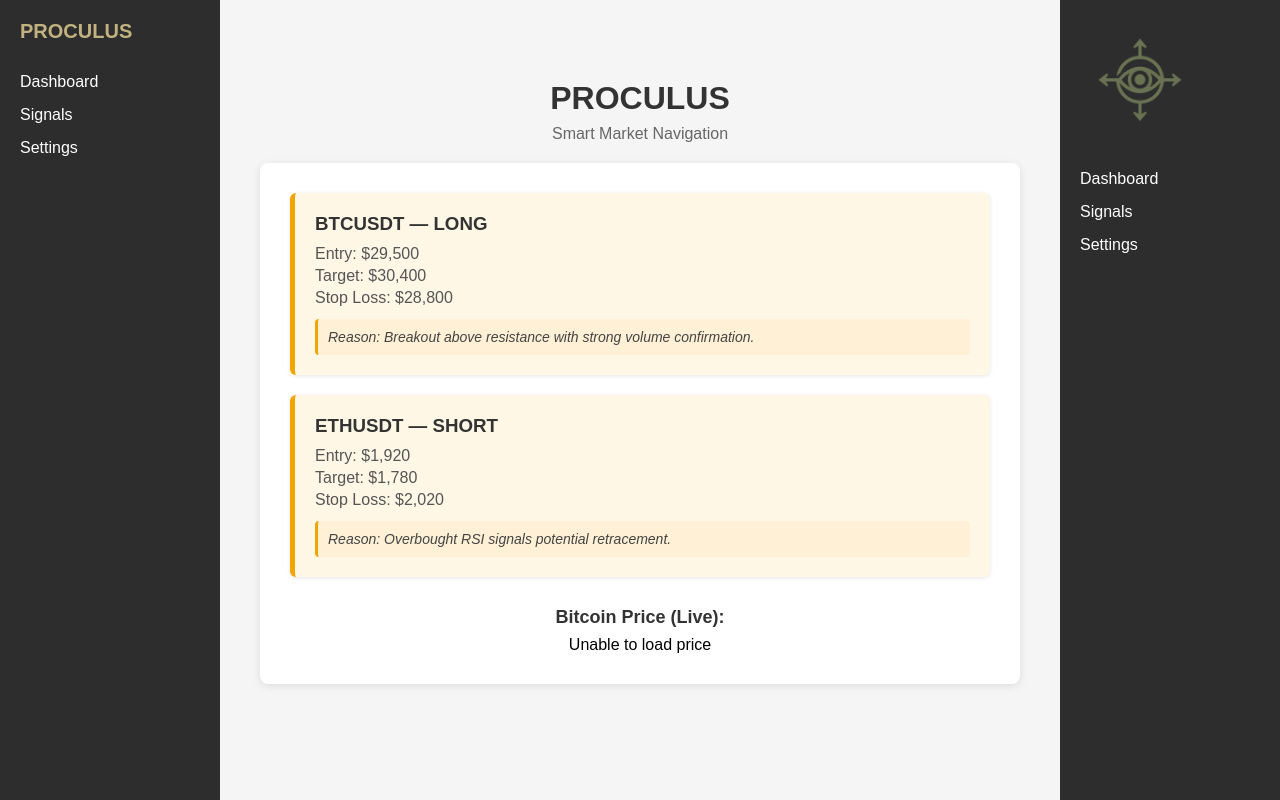
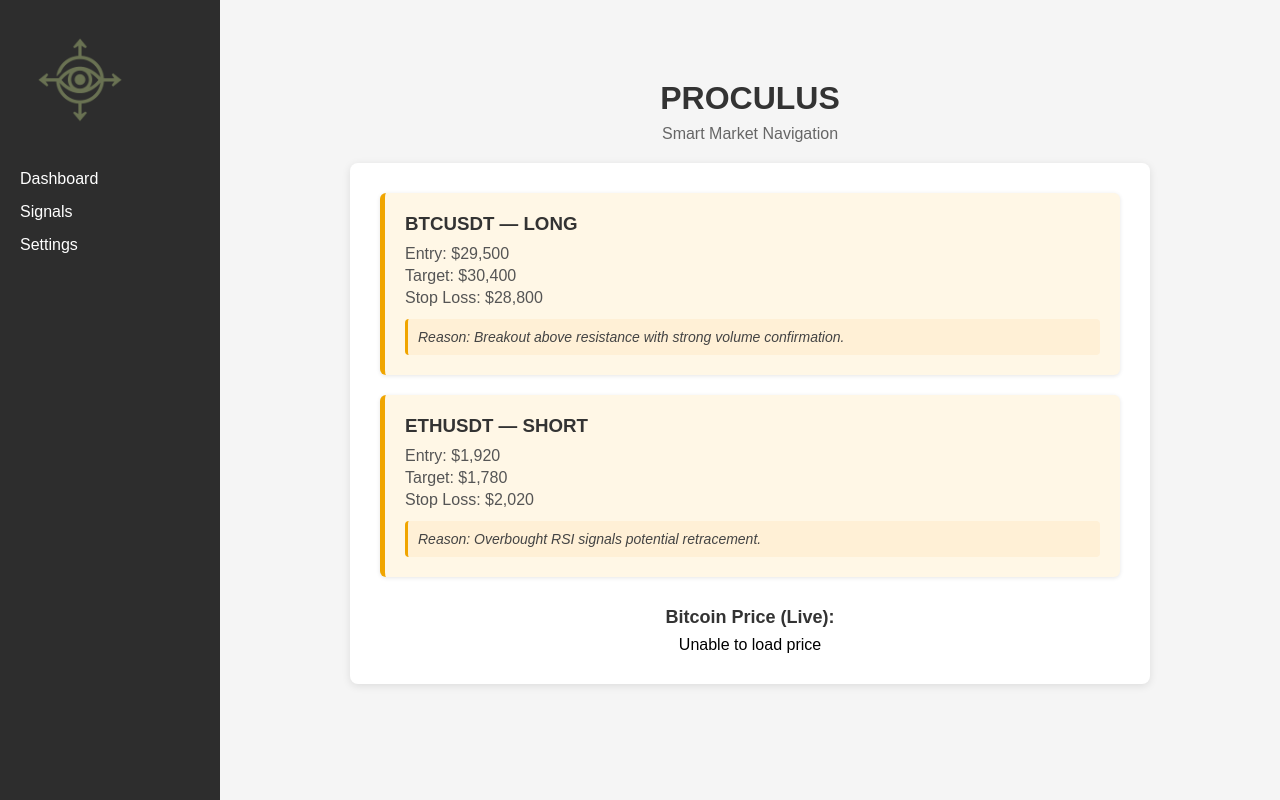
Before and after one commit to Yehunda/proculus-app, a plain HTML site: page public/panel.html in a window 1280 px wide. Drawn offline with Linux system fonts and the light colour scheme; no server answers.

Commit message:
Update panel.html

```diff
--- a/public/panel.html
+++ b/public/panel.html
@@ -7,7 +7,9 @@
 </head>
 <body>
   <div class="sidebar">
-    <div class="logo">PROCULUS</div>
+    <div class="logo">
+      <img src="proculus-logo.png" alt="Proculus Logo">
+    </div>
     <ul>
       <li>Dashboard</li>
       <li>Signals</li>
@@ -42,28 +44,13 @@
         </div>
       </div>
 
-      <!-- BTC live price widget -->
       <div class="price-widget">
         <h3>Bitcoin Price (Live):</h3>
-        <!-- Finance widget will appear here -->
         <div id="btc-price"></div>
       </div>
     </div>
   </div>
-  <div class="sidebar">
-  <div class="logo">
-    <img src="proculus-logo.png" alt="Proculus Logo">
-  </div>
-  <ul>
-    <li>Dashboard</li>
-    <li>Signals</li>
-    <li>Settings</li>
-  </ul>
-</div>
 
-  <script>
-    // placeholder for dynamic finance widget
-  </script>
   <script src="panel.js"></script>
 </body>
 </html>
```
